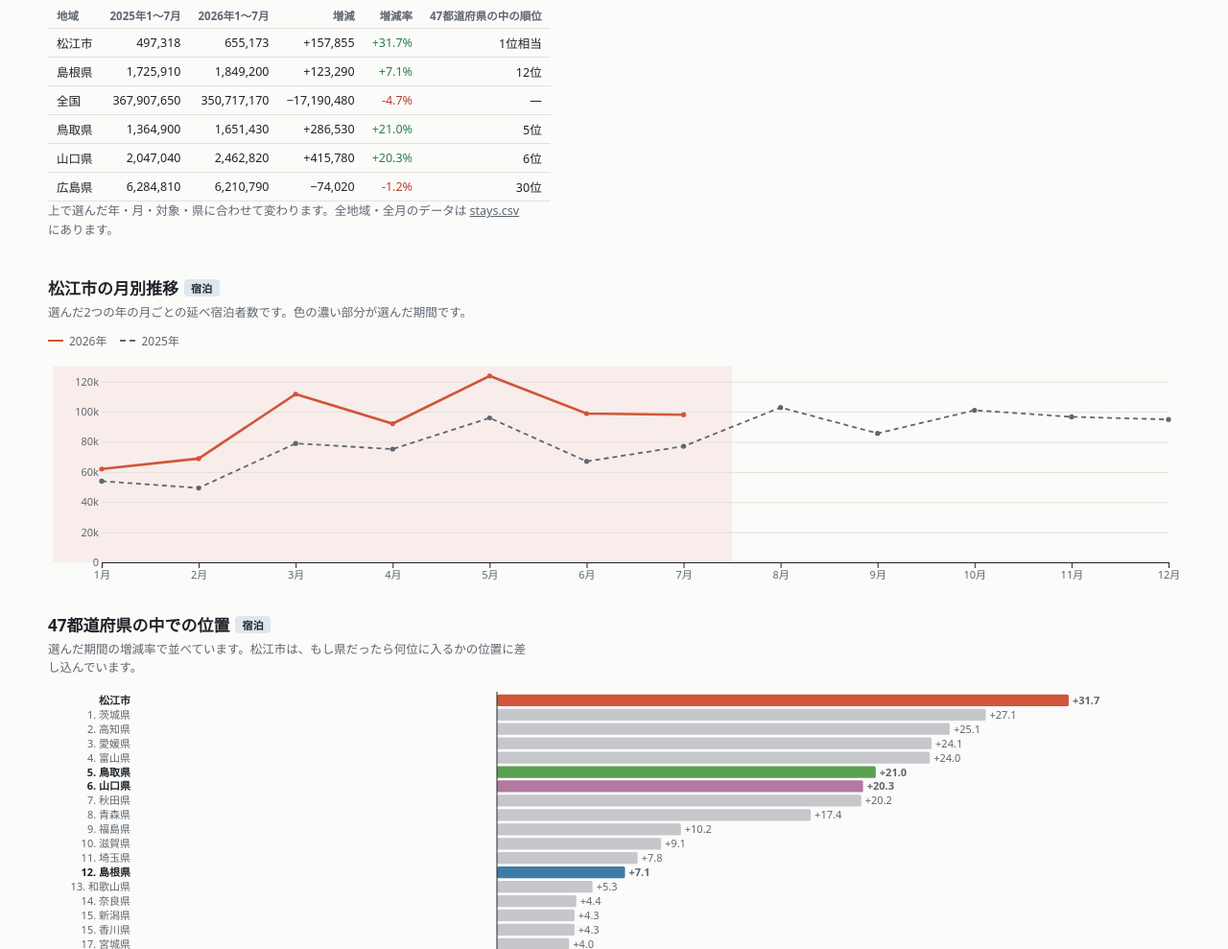
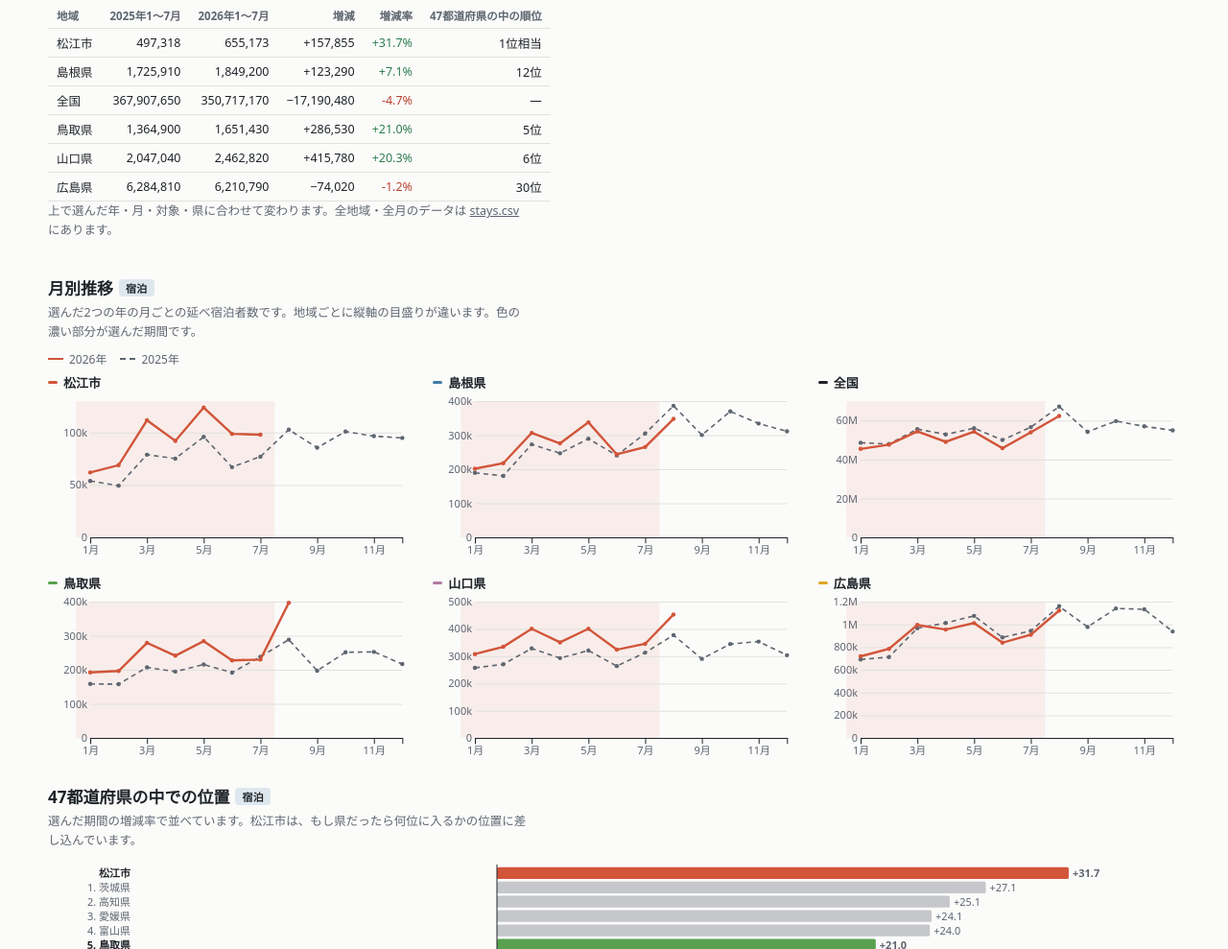
Before and after one commit to naito1014-ux/tourism-analytics, a plain HTML site: page matsue/index.html in a window 1280 px wide. Shown: the part 512-1501 px from the top of the page at 96% size. Drawn offline with nearby package versions, Linux system fonts and the light colour scheme.

Commit message:
松江市ベンチマーク: 月別推移を地域ごとの小グラフにし、選んだ県も表示
Co-Authored-By: Claude Opus 5.5 <noreply@anthropic.com>
Claude-Session: https://claude.ai/code/session_01VQ3bdaiN53p7dxXGmsm46f

```diff
--- a/matsue/index.html
+++ b/matsue/index.html
@@ -60,6 +60,10 @@ body{background:var(--color-bg);color:var(--color-fg)}
 .mb-notes{font-size:12px;color:var(--color-fg-muted);line-height:1.7;max-width:80ch}
 .mb-static table td:nth-child(n+3){font-variant-numeric:tabular-nums}
 .mb a{color:inherit}
+.mb-multi{display:grid;grid-template-columns:repeat(auto-fill,minmax(300px,1fr));gap:18px 24px}
+.mb-multi>.mb-chart{min-width:0}
+.mb-mt{font-size:13px;font-weight:600;margin:0 0 2px;display:flex;align-items:center;gap:6px}
+.mb-mt i{width:10px;height:3px;border-radius:2px;display:inline-block}
 .mb-static{margin-top:18px}
 .mb-h3{font-size:14px;margin:0 0 4px}
 .mb-notes ul{margin:4px 0;padding-left:18px}
@@ -131,10 +135,10 @@ window.dash=(function(){
   </section>
 
   <section id="sec-month">
-    <h2>松江市の月別推移<span class="mb-badge">宿泊</span></h2>
-    <p class="mb-sub">選んだ2つの年の月ごとの延べ宿泊者数です。色の濃い部分が選んだ期間です。</p>
+    <h2>月別推移<span class="mb-badge">宿泊</span></h2>
+    <p class="mb-sub">選んだ2つの年の月ごとの延べ宿泊者数です。地域ごとに縦軸の目盛りが違います。色の濃い部分が選んだ期間です。</p>
     <div class="mb-legend" id="lg-month"></div>
-    <div class="mb-chart" id="ch-month" data-source="stays"></div>
+    <div class="mb-multi" id="ch-month" data-source="stays"></div>
   </section>
 
   <section id="sec-rank">
@@ -272,27 +276,31 @@ function kpis(p,cmp){
 }
 
 function monthChart(p,stays){
-  const el=document.getElementById('ch-month'), lg=document.getElementById('lg-month'); lg.textContent='';
-  if(!stays){ placeholder(el,'読み込み中…'); return; } clearPh(el);
+  const box=document.getElementById('ch-month'), lg=document.getElementById('lg-month'); lg.textContent=''; box.textContent='';
+  if(!stays){ box.textContent='読み込み中…'; return; }
   const ys=[p.ty,p.cy], cols={[p.ty]:'var(--mb-matsue)',[p.cy]:'var(--color-fg-muted)'};
   for(const y of ys){ const s=document.createElement('span'), i=document.createElement('i'); i.style.borderColor=cols[y]; if(y===p.cy) i.style.borderTopStyle='dashed'; s.append(i,document.createTextNode(y+'年')); lg.appendChild(s); }
-  const pts=y=>stays.filter(r=>r.region==='松江市'&&r.segment===p.seg&&r.year===y).map(r=>({m:r.month,v:r.value})).sort((a,b)=>a.m-b.m);
-  const series=ys.map(y=>({y,pts:pts(y)})); const all=series.flatMap(s=>s.pts); if(!all.length){ placeholder(el,'データがありません'); return; }
-  const W=el.clientWidth||600, H=240, m={t:12,r:12,b:24,l:56};
-  const x=d3.scaleLinear().domain([1,12]).range([m.l,W-m.r]), y=d3.scaleLinear().domain([0,d3.max(all,d=>d.v)]).nice().range([H-m.b,m.t]);
-  const svg=d3.select(el).append('svg').attr('width','100%').attr('viewBox',`0 0 ${W} ${H}`);
-  const lo=p.mode==='cum'?1:p.mo;
-  svg.append('rect').attr('x',x(lo)-(W-m.l-m.r)/22).attr('width',x(p.mo)-x(lo)+(W-m.l-m.r)/11).attr('y',m.t).attr('height',H-m.t-m.b).attr('fill','color-mix(in srgb, var(--mb-matsue) 8%, transparent)');
-  svg.append('g').attr('class','grid').attr('transform',`translate(${m.l},0)`).call(d3.axisLeft(y).ticks(5).tickSize(-(W-m.l-m.r)).tickFormat(d3.format('~s')));
-  svg.append('g').attr('transform',`translate(0,${H-m.b})`).call(d3.axisBottom(x).ticks(12).tickFormat(d=>d+'月'));
-  const line=d3.line().x(d=>x(d.m)).y(d=>y(d.v));
-  for(const s of series.slice().reverse()){ svg.append('path').attr('d',line(s.pts)).attr('fill','none').attr('stroke',cols[s.y]).attr('stroke-width',s.y===p.ty?2.6:1.8).attr('stroke-dasharray',s.y===p.cy?'5 4':null);
-    svg.append('g').selectAll('circle').data(s.pts).join('circle').attr('cx',d=>x(d.m)).attr('cy',d=>y(d.v)).attr('r',2.6).attr('fill',cols[s.y]); }
-  const tip=tipper(el);
-  svg.append('rect').attr('x',m.l).attr('y',m.t).attr('width',W-m.l-m.r).attr('height',H-m.t-m.b).attr('fill','transparent')
-    .on('mousemove',e=>{ const [mx]=d3.pointer(e), mm=Math.max(1,Math.min(12,Math.round(x.invert(mx)))); const lines=['松江市 '+mm+'月'];
-      for(const s of series){ const q=s.pts.find(d=>d.m===mm); lines.push(s.y+'年  '+(q?fmt(q.v)+' 人泊':'—')); }
-      const [px,py]=d3.pointer(e,el); tip.show(lines,px,py); }).on('mouseleave',()=>tip.hide());
+  for(const reg of regions(p)){
+    const cell=document.createElement('div'); cell.className='mb-chart'; box.appendChild(cell);
+    const t=document.createElement('div'); t.className='mb-mt'; const ti=document.createElement('i'); ti.style.background=colorOf(p,reg); t.append(ti,document.createTextNode(reg)); cell.appendChild(t);
+    const series=ys.map(y=>({y,pts:stays.filter(r=>r.region===reg&&r.segment===p.seg&&r.year===y).map(r=>({m:r.month,v:r.value})).sort((a,b)=>a.m-b.m)}));
+    const all=series.flatMap(s=>s.pts); if(!all.length){ const e=document.createElement('div'); e.className='mb-sub'; e.textContent='データがありません'; cell.appendChild(e); continue; }
+    const W=cell.clientWidth||320, H=170, m={t:8,r:8,b:20,l:44};
+    const x=d3.scaleLinear().domain([1,12]).range([m.l,W-m.r]), y=d3.scaleLinear().domain([0,d3.max(all,d=>d.v)]).nice().range([H-m.b,m.t]);
+    const svg=d3.select(cell).append('svg').attr('width','100%').attr('viewBox',`0 0 ${W} ${H}`);
+    const lo=p.mode==='cum'?1:p.mo, half=(W-m.l-m.r)/22;
+    svg.append('rect').attr('x',x(lo)-half).attr('width',x(p.mo)-x(lo)+2*half).attr('y',m.t).attr('height',H-m.t-m.b).attr('fill','color-mix(in srgb, var(--mb-matsue) 8%, transparent)');
+    svg.append('g').attr('class','grid').attr('transform',`translate(${m.l},0)`).call(d3.axisLeft(y).ticks(4).tickSize(-(W-m.l-m.r)).tickFormat(d3.format('~s')));
+    svg.append('g').attr('transform',`translate(0,${H-m.b})`).call(d3.axisBottom(x).tickValues([1,3,5,7,9,11]).tickFormat(d=>d+'月'));
+    const line=d3.line().x(d=>x(d.m)).y(d=>y(d.v));
+    for(const s of series.slice().reverse()){ svg.append('path').attr('d',line(s.pts)).attr('fill','none').attr('stroke',cols[s.y]).attr('stroke-width',s.y===p.ty?2.4:1.6).attr('stroke-dasharray',s.y===p.cy?'5 4':null);
+      svg.append('g').selectAll('circle').data(s.pts).join('circle').attr('cx',d=>x(d.m)).attr('cy',d=>y(d.v)).attr('r',2.2).attr('fill',cols[s.y]); }
+    const tip=tipper(cell);
+    svg.append('rect').attr('x',m.l).attr('y',m.t).attr('width',W-m.l-m.r).attr('height',H-m.t-m.b).attr('fill','transparent')
+      .on('mousemove',e=>{ const [mx]=d3.pointer(e), mm=Math.max(1,Math.min(12,Math.round(x.invert(mx)))); const lines=[reg+' '+mm+'月'];
+        for(const s of series){ const q=s.pts.find(d=>d.m===mm); lines.push(s.y+'年  '+(q?fmt(q.v)+' 人泊':'—')); }
+        const [px,py]=d3.pointer(e,cell); tip.show(lines,px,py); }).on('mouseleave',()=>tip.hide());
+  }
 }
 
 function rankChart(p,cmp){
```
